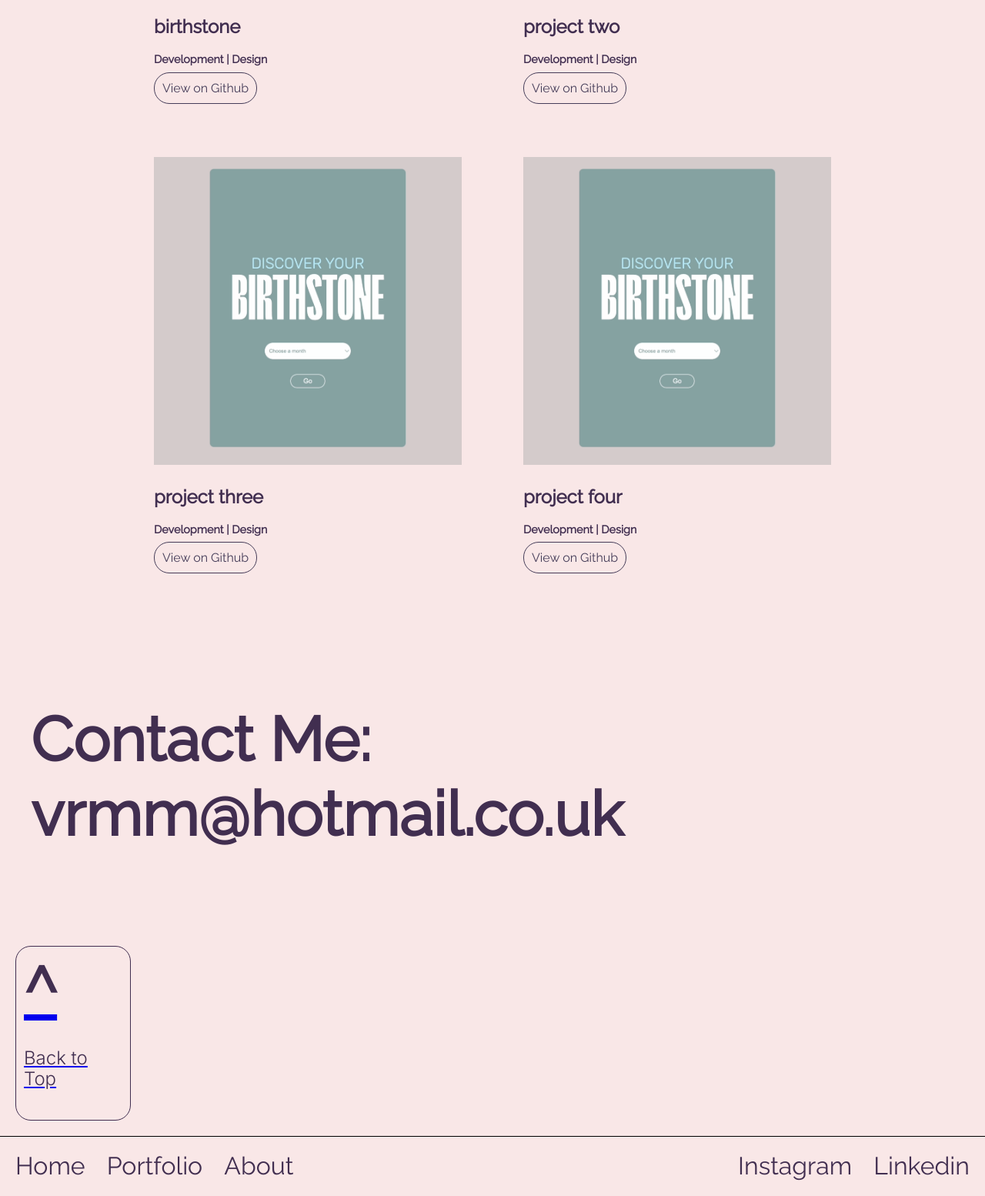
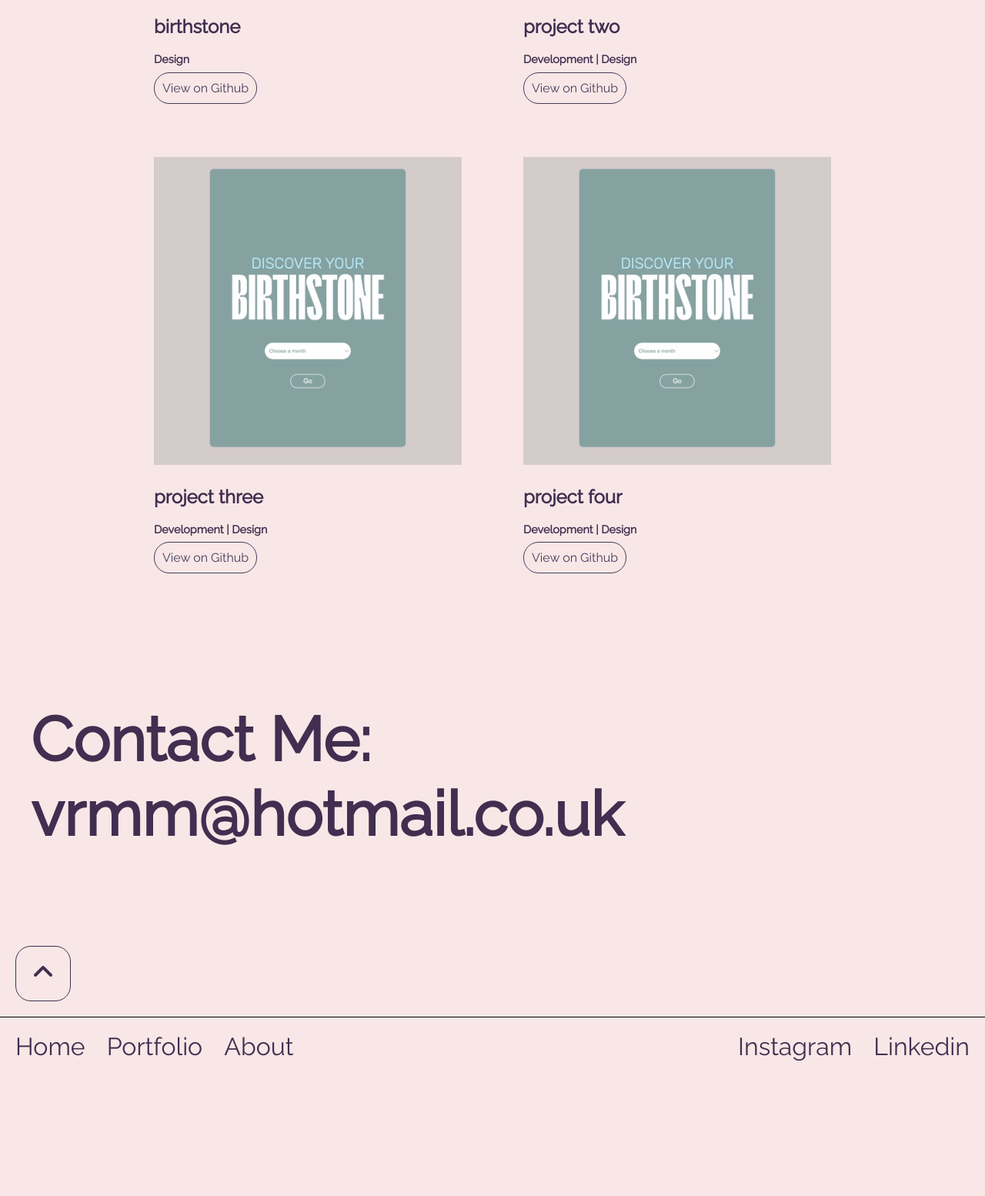
Before and after one commit to vicmccusker/portfolio-website, a plain HTML site: page index.html in a window 1280 px wide. Shown: the part 1344-2898 px from the top of the page at 77% size. After the commit the page ends 2743 px from the top, so only its background shows below. Drawn offline with Linux system fonts and the light colour scheme.

Commit message:
31/01 v2

```diff
--- a/css/styles.css
+++ b/css/styles.css
@@ -55,8 +55,8 @@ nav a:focus {
 }
 
 .burger, .close{
+  display: none;
 
-  display: none;
 }
 
 header {
@@ -194,18 +194,30 @@ img {
 }
 
 .go-to-top {
-  color: var(--text);
+  text-decoration: none;
   display: flex;
-  flex-direction: column;
-  text-decoration: none;
   border-radius: 20px;
   border: 0.5px solid var(--text);
-  width: 10%;
+  width: 50px;
+  height: 50px;
   margin: 20px;
   padding: 10px;
+  justify-content: center;
+  align-content: center;
+  align-items: center;
+  font-size: 2rem;
 
 }
 
+i {
+  color:var(--text);
+
+}
+
+
+h2 {
+  text-decoration: none;
+}
 
 footer {
 
@@ -275,7 +287,6 @@ justify-content: center;
   padding: 20px 20px;
   border-radius: 4px;
   font-weight: 600;
-  margin-top: 20px;
 
 }
 
--- a/index.html
+++ b/index.html
@@ -66,8 +66,7 @@
 
     <div class="go-to-top">
     <a href="#top">
-        <h2>^</h2>
-        <p>Back to Top</p>
+        <i class="fa-solid fa-angle-up"></i>
     </a></div>
 
     <footer class="footer">
--- a/json.js
+++ b/json.js
@@ -12,12 +12,15 @@ fetch('pages.json').then(function(response) {
 
         if (portfolioPages) {
             portfolioPages.innerHTML += `<div class="portfolio-pages-info container">
-            <a class="project-link" href="${page.pageLink}"> <img src=${page.image} alt="project"></img></a>
+            <a class="project-link" href="${page.pageLink}"> <img src=${page.coverImage} alt="project"></img></a>
             <h3>${page.title}</h3>
             <h3 class="category">${page.category}</h3>
             <a id="githubLink" href=${page.github}>View on Github</a>
             </div>`
-        } else {}
+        } else {
+
+        }
+
     })
 
 })
--- a/pages.json
+++ b/pages.json
@@ -8,8 +8,9 @@
         "pageDescriptionInDepth": "Lorem ipsum dolor, sit amet consectetur adipisicing elit. Minima hic pariatur harum doloribus voluptatibus autem aliquid ut magnam provident commodi aliquam reiciendis eius, alias incidunt iste, animi asperiores, natus vero!",
         "toolsUsed": "html",
         "github": "https://github.com/vicmccusker",
-        "category": "Development | Design",
-        "image": "/images/birthstone-generator.png",
+        "category": "Design",
+        "coverImage": "/images/birthstone-generator.png",
+        "image": ["/images/birthstone-generator.png", "/images/birthstone-generator-long.png"],
         "pageLink": "birthstone.html?project=birthstone",
         "video": "/images/Birthstone-Sequence.mp4"
 
@@ -24,6 +25,7 @@
         "toolsUsed": "html",
         "github": "https://github.com/vicmccusker",
         "category": "Development | Design",
+        "coverImage": "/images/birthstone-generator.png",
         "image": "/images/birthstone-generator.png",
         "pageLink": "birthstone.html?project=birthstone",
         "video": "/images/Birthstone-Sequence.mp4"
@@ -39,6 +41,7 @@
         "toolsUsed": "html",
         "github": "https://github.com/vicmccusker",
         "category": "Development | Design",
+        "coverImage": "/images/birthstone-generator.png",
         "image": "/images/birthstone-generator.png",
         "pageLink": "birthstone.html?project=birthstone",
         "video": "/images/Birthstone-Sequence.mp4"
@@ -54,6 +57,7 @@
         "toolsUsed": "html",
         "github": "https://github.com/vicmccusker",
         "category": "Development | Design",
+        "coverImage": "/images/birthstone-generator.png",
         "image": "/images/birthstone-generator.png",
         "pageLink": "birthstone.html?project=birthstone",
         "video": "/images/Birthstone-Sequence.mp4"
```
